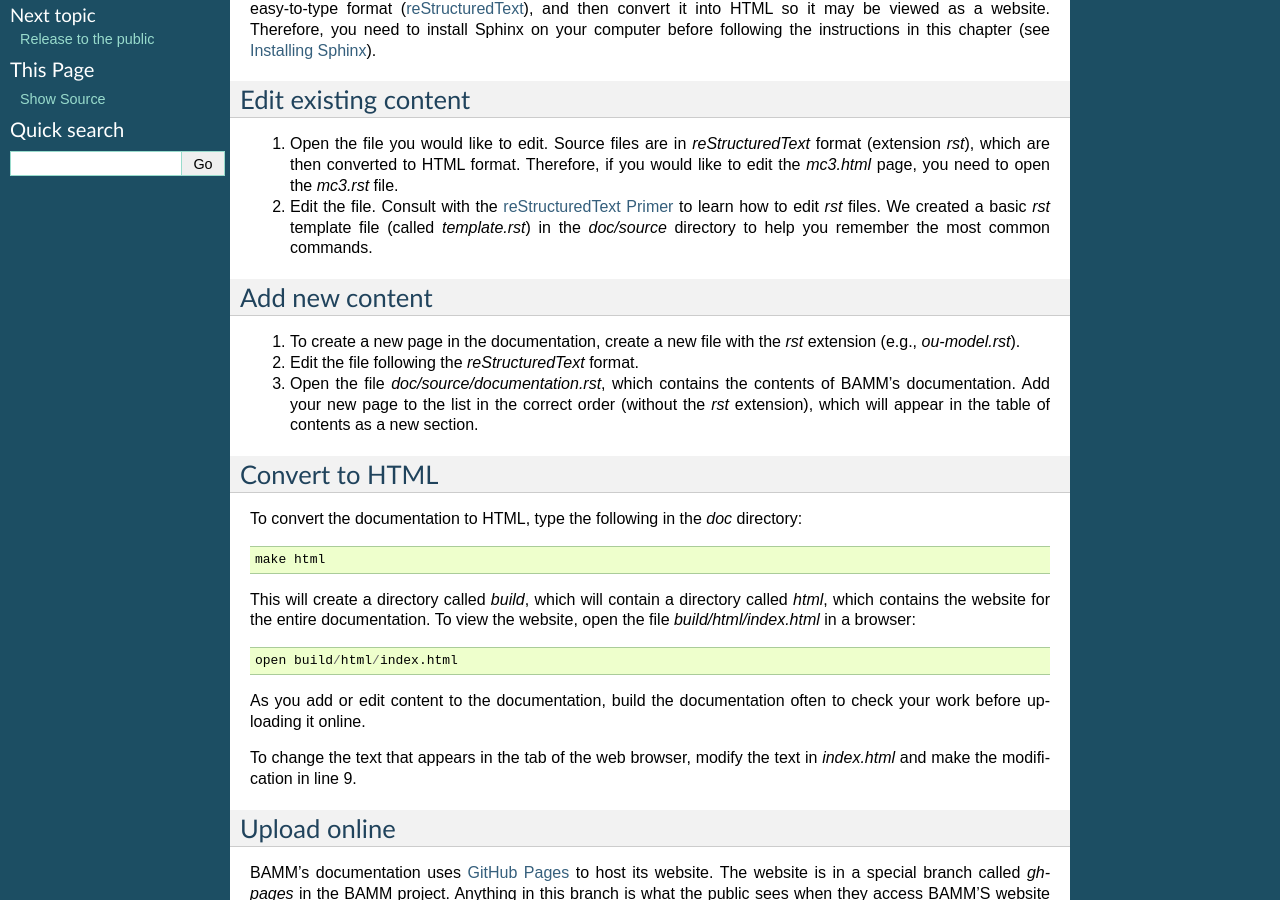
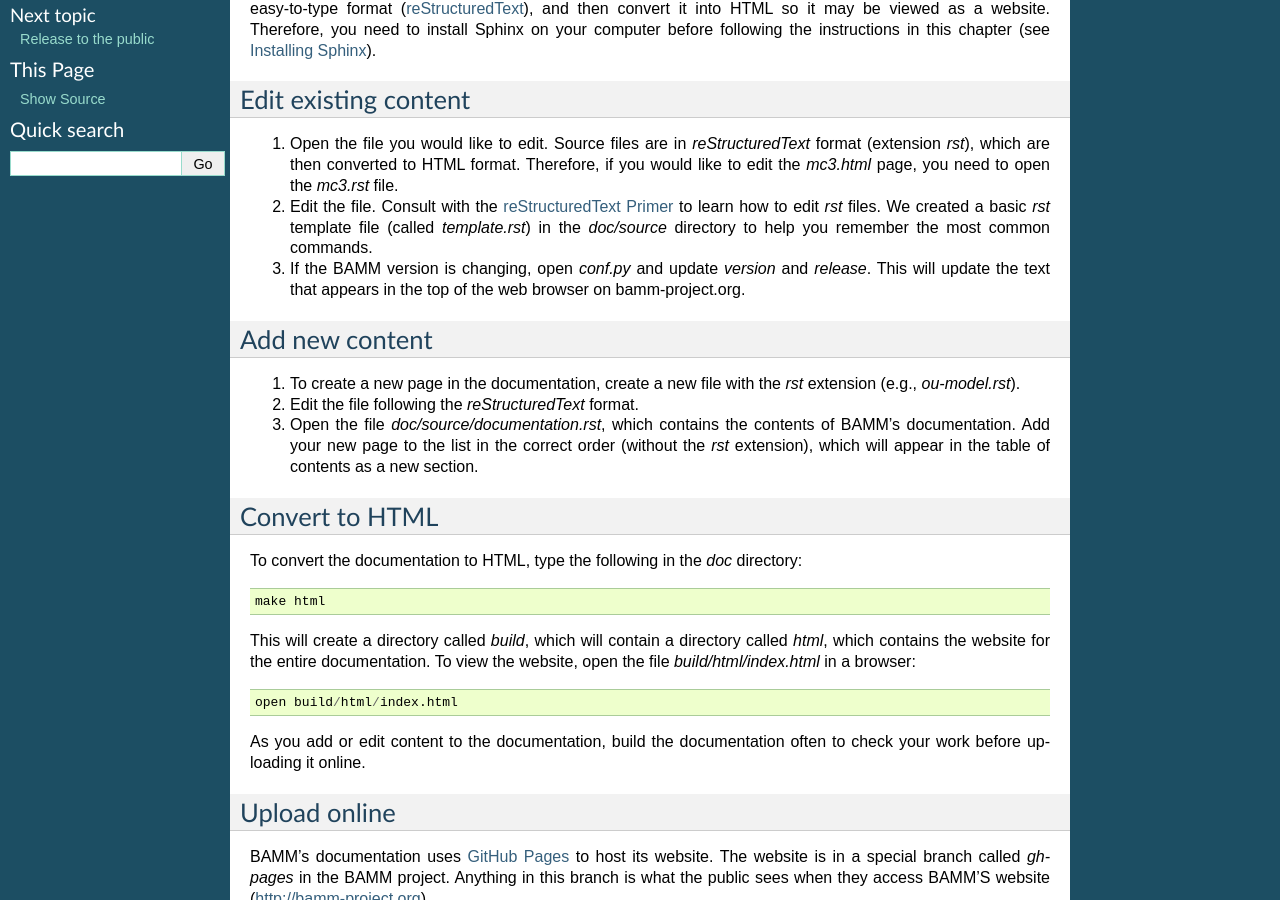
Before and after one commit to macroevolution/bamm-dev-guide, a Sphinx documentation site: the page built from source/documentation.rst, in a window 1280 px wide and 900 px high, scrolled down 213 px. Built offline with Sphinx 7.4.7, drawn with Linux system fonts in a browser that asks for light colours; formulas are drawn with MathJax 3.

Commit message:
Update documentation.rst

```diff
--- a/source/documentation.rst
+++ b/source/documentation.rst
@@ -36,6 +36,9 @@ Edit existing content
    We created a basic *rst* template file (called *template.rst*)
    in the *doc/source* directory to help you remember the most common commands.
 
+#. If the BAMM version is changing, open *conf.py* and update *version* and *release*.
+   This will update the text that appears in the top of the web browser on bamm-project.org.
+
 
 Add new content
 ---------------
@@ -72,9 +75,6 @@ To view the website, open the file *build/html/index.html* in a browser::
 As you add or edit content to the documentation,
 build the documentation often to check your work
 before uploading it online.
-
-To change the text that appears in the tab of the web browser, modify the text in *index.html*
-and make the modification in line 9.
 
 
 Upload online
```
